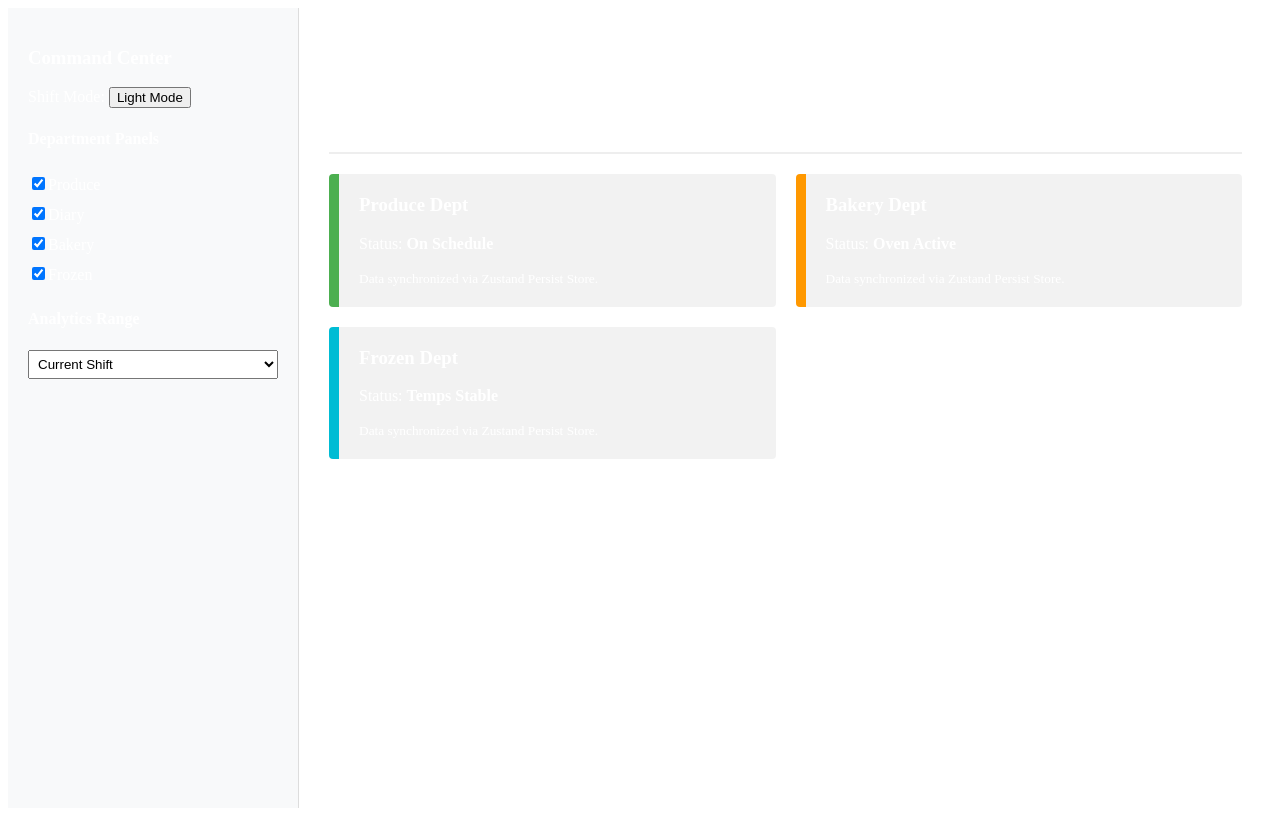
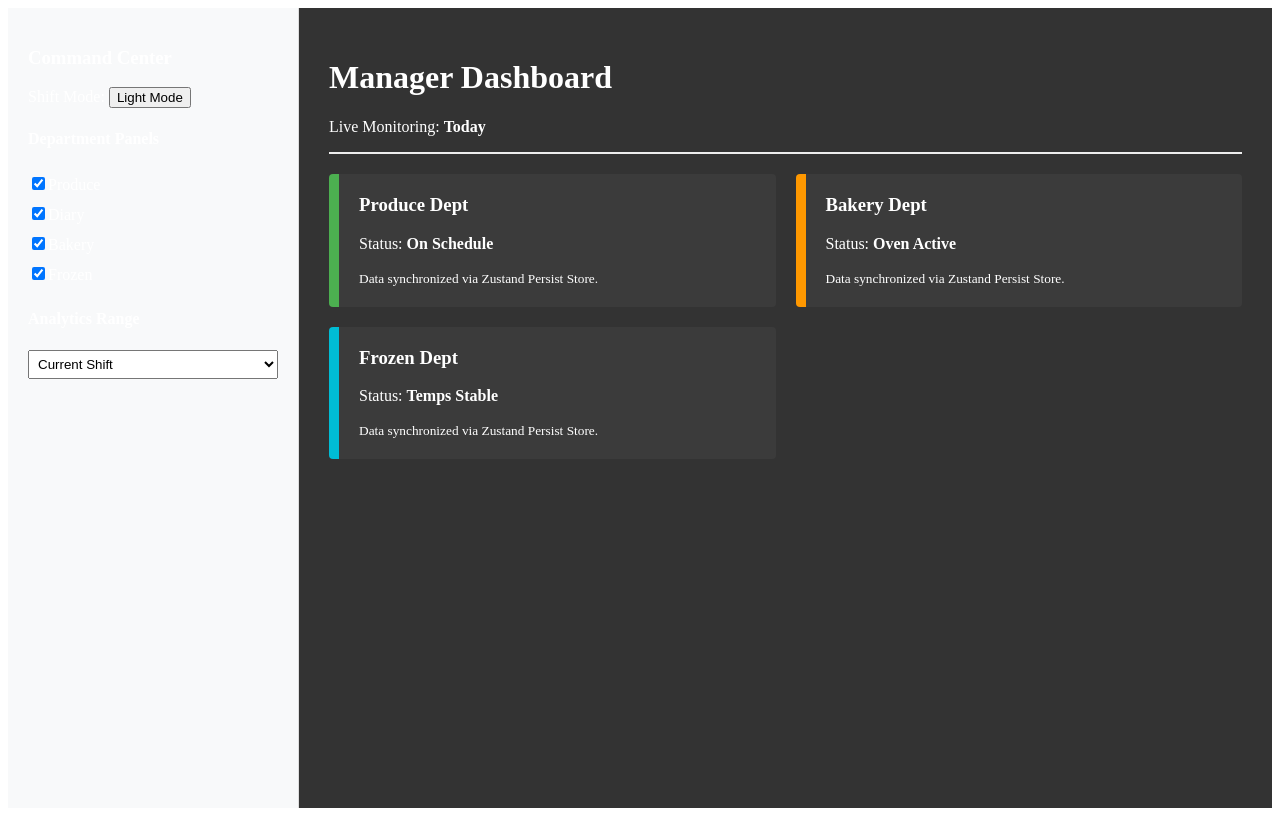
Before and after one commit to CoreyMaltby/command-centre-with-zustand, a React (Vite) app: page / in a window 1280 px wide. Built offline with nearby package versions, Linux system fonts and the light colour scheme.

Commit message:
fix: correct typo in backgroundColor property in App component

```diff
--- a/src/App.jsx
+++ b/src/App.jsx
@@ -9,7 +9,7 @@ function App() {
     const dashboardStyle = {
         display: 'flex',
         minHeight: '100vh',
-        backgroundColour: managerTheme === 'light' ? '#fff' : '#333',
+        backgroundColor: managerTheme === 'light' ? '#fff' : '#333',
         color: managerTheme === 'light' ? '#000' : '#fff',
         transition: ' all 0.3s ease',
     };
```
